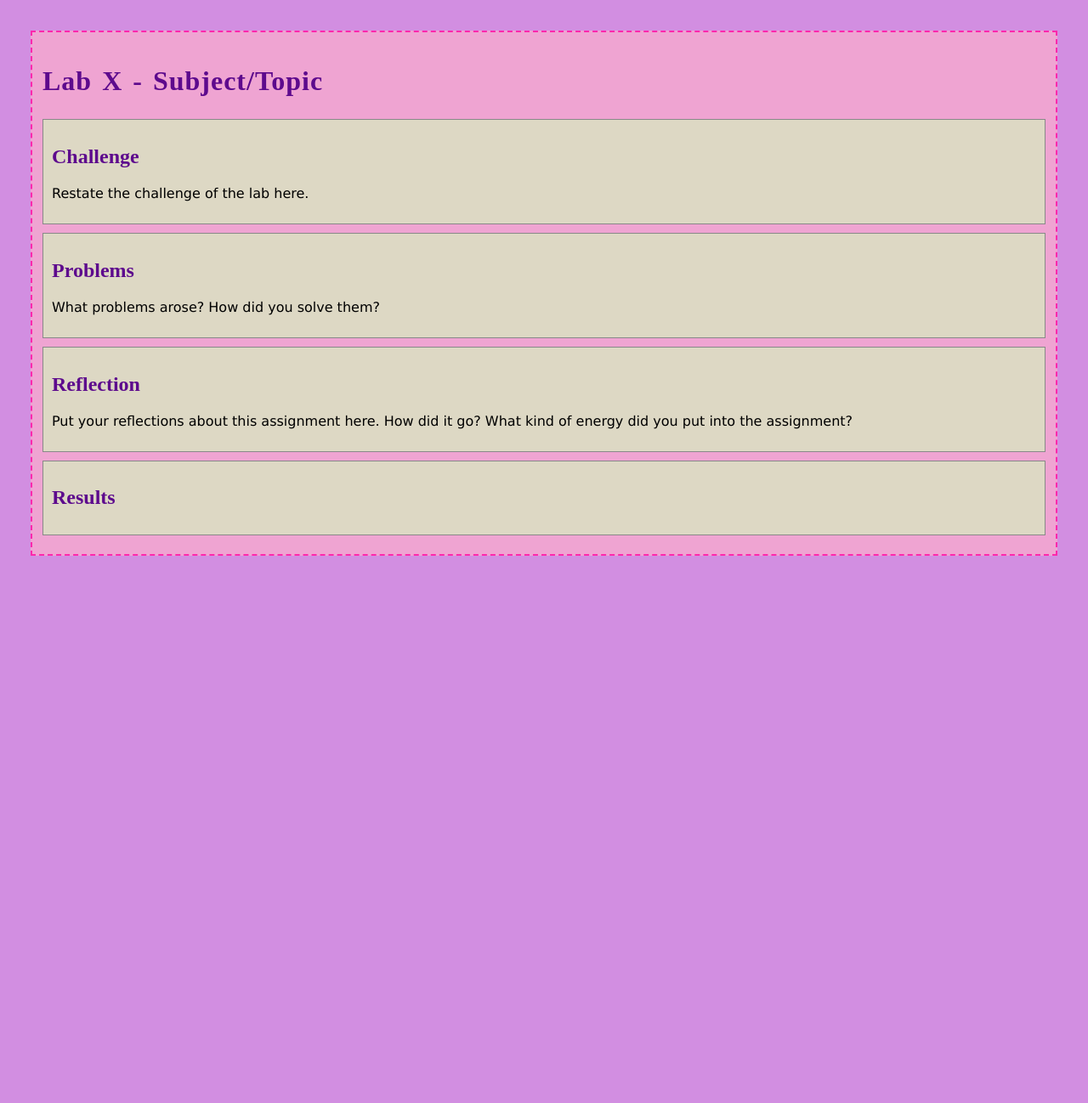
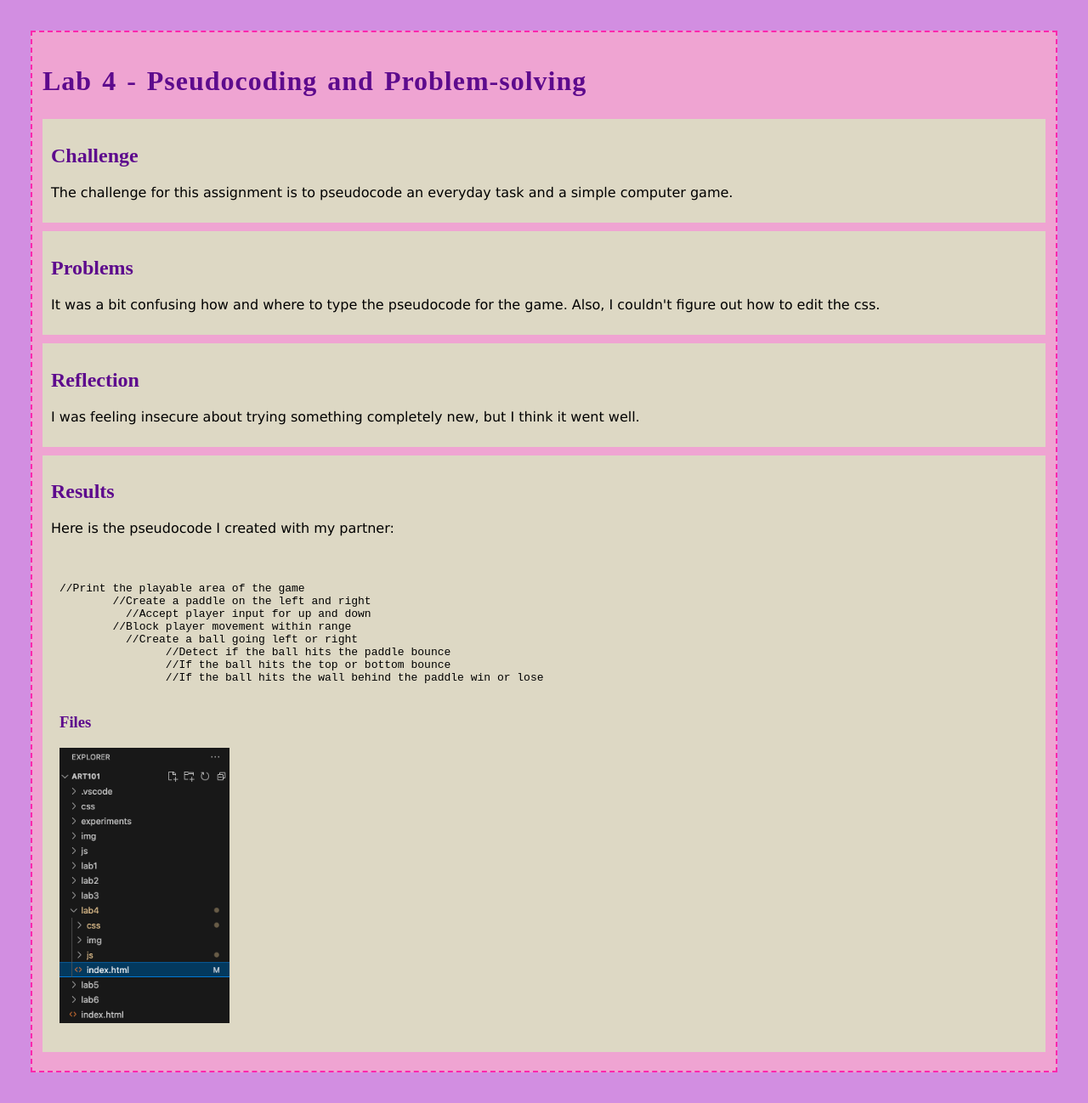
Before and after one commit to aprilgarnica/art101, a plain HTML site: page lab4/index.html in a window 1280 px wide. Shown: the whole page at 85% size. Before the commit the page ends 800 px from the top, so only its background shows below. Drawn offline with nearby package versions, Linux system fonts and the light colour scheme.

Commit message:
Pseudocoding

```diff
--- a/lab4/css/lab.css
+++ b/lab4/css/lab.css
@@ -4,6 +4,9 @@
 .minor-section {
     padding: 10px;
     margin-bottom: 10px;
-    border: solid 1px #888;
     background-color: #DDD8C4;
+
   }
+.april-files {
+  max-width: 200px;
+}
--- a/lab4/index.html
+++ b/lab4/index.html
@@ -2,7 +2,7 @@
 <html>
 <head>
 	<!-- This title is used for tabs and bookmarks -->
-	<title>Lab X - Subject/Topic</title>
+	<title>Lab 4 - Pseudocoding and Problem-solving</title>
 
 	<!-- Use UTF character set, a good idea with any webpage -->
   	<meta charset="UTF-8" />
@@ -23,25 +23,40 @@
 	<!-- Style this page by changing the CSS in ../css/site.css or css/lab.css -->
 	<main id="content">
 		<section>
-			<h1>Lab X - Subject/Topic</h1>
+			<h1>Lab 4 - Pseudocoding and Problem-solving</h1>
 			<div class="minor-section">
 					<h2>Challenge</h2>
-					<p>Restate the challenge of the lab here.</p>
+					<p>The challenge for this assignment is to pseudocode an everyday task and a simple computer game.</p>
 			</div>
 
 			<div class="minor-section">
 					<h2>Problems</h2>
-					<p>What problems arose? How did you solve them? </p>
+					<p>It was a bit confusing how and where to type the pseudocode for the game. Also, I couldn't figure
+						out how to edit the css. </p>
 			</div>
 
 			<div class="minor-section">
 					<h2>Reflection</h2>
-					<p>Put your reflections about this assignment here. How did it go? What kind of energy did you put into the assignment? </p>
+					<p>I was feeling insecure about trying something completely new, but I think it went well. </p>
 			</div>
 
 			<div class="minor-section">
 					<h2>Results</h2>
-					<div id="output"></div>
+					<p>Here is the pseudocode I created with my partner:</p>
+					<div class="minor-section">
+						<pre id="precode"><code>
+//Print the playable area of the game
+	//Create a paddle on the left and right
+	  //Accept player input for up and down
+	//Block player movement within range
+	  //Create a ball going left or right
+		//Detect if the ball hits the paddle bounce
+		//If the ball hits the top or bottom bounce
+		//If the ball hits the wall behind the paddle win or lose
+						</code></pre>
+<h3>Files</h3>
+<img class="april-files" src="img/lab4files.png">
+					</div>
 			</div>
 		</section>
 		<nav id="links">
```
Also changed, not shown: lab4/js/lab.js (+12 -4 lines), lab4/img/lab4files.png (added), 2 other files.
